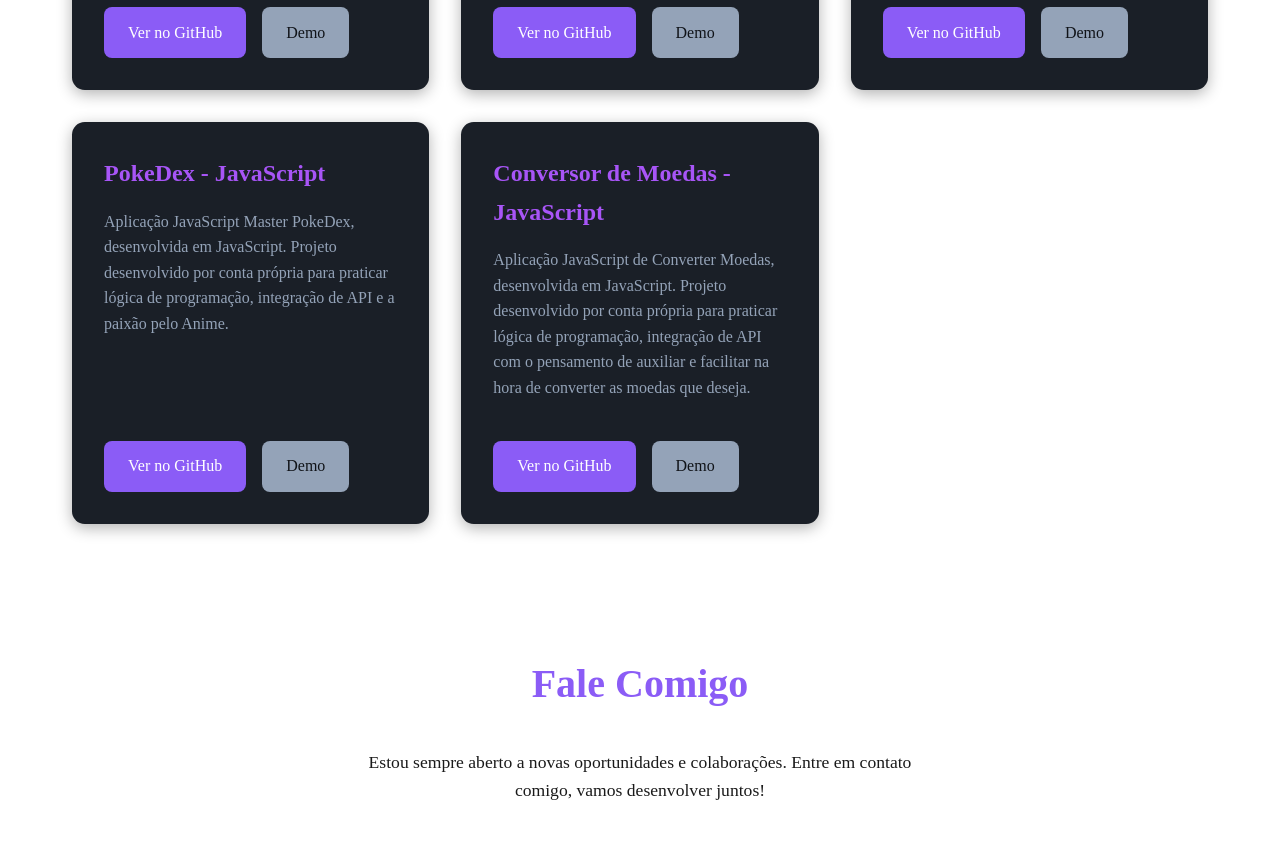
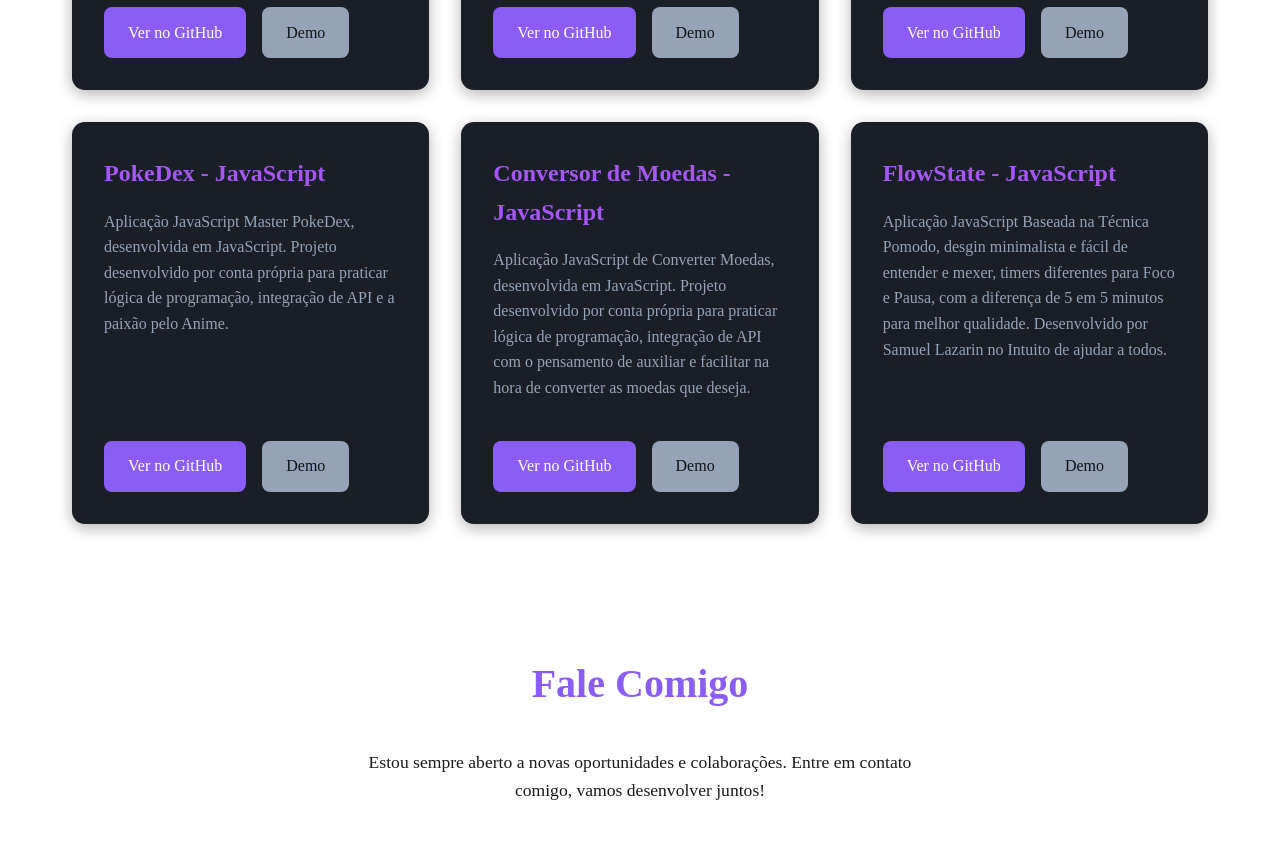
Before and after one commit to Lazarin123/samuel-portifolio, a React (Vite) app: page / in a window 1280 px wide. Shown: the part 2100-2958 px from the top of the page. Built offline with nearby package versions, Linux system fonts and the light colour scheme.

Commit message:
add project complete

```diff
--- a/src/components/Projects/Projects.jsx
+++ b/src/components/Projects/Projects.jsx
@@ -65,6 +65,14 @@ const projects = [
     githubLink: "https://github.com/Lazarin123/Conversor-de-Moedas-JS",
     liveDemo: "https://lazarin123.github.io/Conversor-de-Moedas-JS/",
   },
+  {
+    id: 9,
+    title: "FlowState - JavaScript",
+    description:
+      "Aplicação JavaScript Baseada na Técnica Pomodo, desgin minimalista e fácil de entender e mexer, timers diferentes para Foco e Pausa, com a diferença de 5 em 5 minutos para melhor qualidade. Desenvolvido por Samuel Lazarin no Intuito de ajudar a todos.",
+    githubLink: "https://github.com/Lazarin123/Projeto-FlowState",
+    liveDemo: "https://lazarin123.github.io/Projeto-FlowState/",
+  },
 ];
 
 function Projects() {
```
